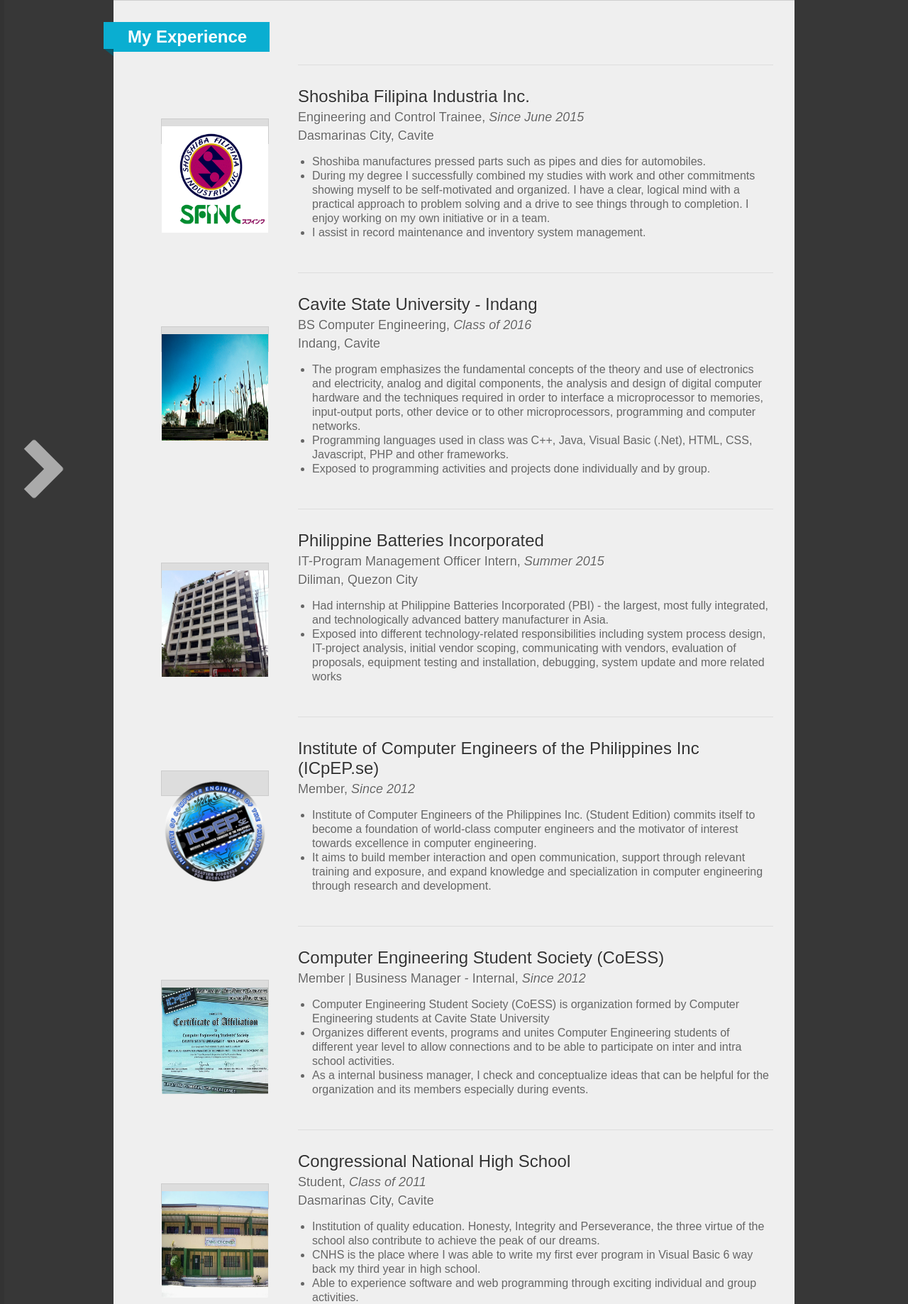
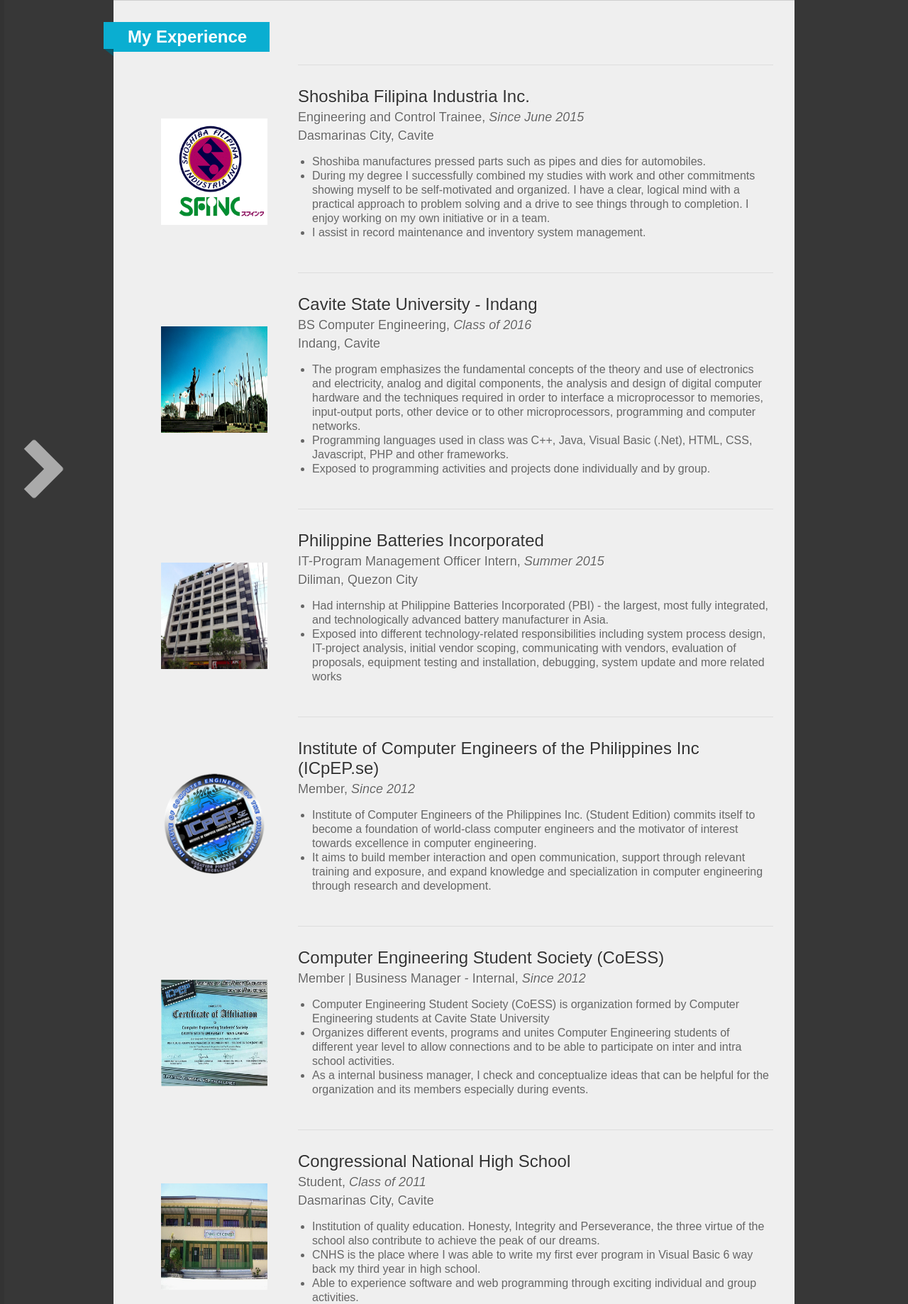
Before and after one commit to SciGazer/scigazer.github.io, a PHP site: page /profile.php in a window 1280 px wide. Shown: the part 649-2487 px from the top of the page at 71% size. Run offline with PHP 8.4, Linux system fonts and the light colour scheme.

Commit message:
Add files via upload

```diff
--- a/stylesheets/resume.css
+++ b/stylesheets/resume.css
@@ -230,14 +230,7 @@
 	position: absolute;
 	top: 75px;
 	left: -193px;
-	width: 150px;
-	height: 24px;
-	padding-top: 10px;
-	background: #ddd;
-	border: 1px solid #ccc;
-	font-size: 14px;
-	text-align: center;
-	text-shadow: 1px 1px white;
+
 }
 
 #printable_banner {
```
